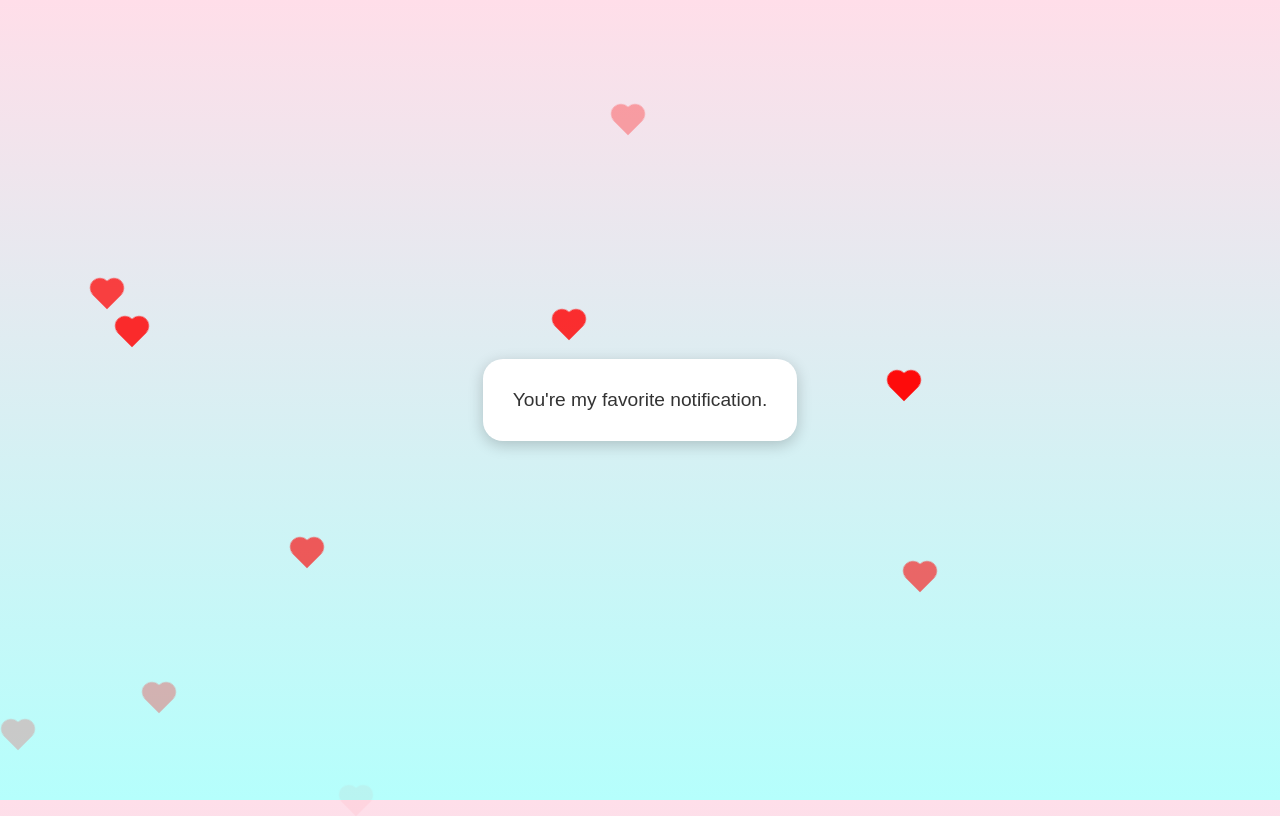
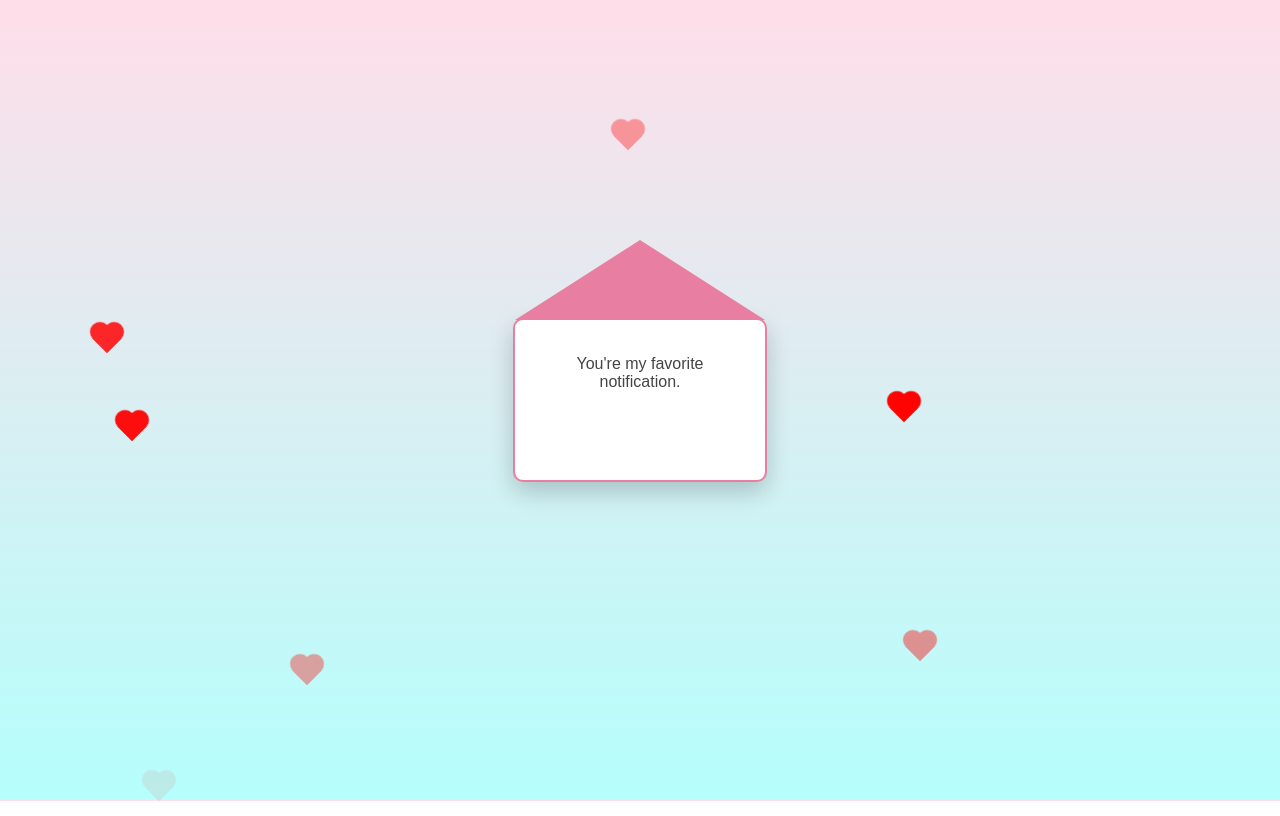
Before and after one commit to RFlittlejuice/Loveu, a plain HTML site: page index.html in a window 1280 px wide. Drawn offline with Linux system fonts and the light colour scheme.

Commit message:
Update index.html

```diff
--- a/index.html
+++ b/index.html
@@ -2,47 +2,71 @@
 <head>
   <meta charset="UTF-8" />
   <meta name="viewport" content="width=device-width, initial-scale=1.0" />
-  <title>Digital Love Letter</title>
+  <title>Animated Love Letter</title>
   <style>
     body {
       margin: 0;
+      padding: 0;
       background: linear-gradient(to bottom, #ffdee9, #b5fffc);
+      height: 100vh;
+      display: flex;
+      justify-content: center;
+      align-items: center;
+      overflow: hidden;
       font-family: 'Arial', sans-serif;
-      overflow: hidden;
-      display: flex;
-      align-items: center;
-      justify-content: center;
-      height: 100vh;
-      position: relative;
-    }.message-box {
-  background: white;
-  border-radius: 20px;
-  padding: 30px;
-  max-width: 300px;
-  text-align: center;
-  box-shadow: 0 4px 15px rgba(0,0,0,0.2);
-  animation: fadeInUp 2s ease forwards;
+    }.envelope {
+  width: 250px;
+  height: 160px;
+  position: relative;
+  background: #fff;
+  border: 2px solid #e87ea1;
+  border-radius: 10px;
+  box-shadow: 0 10px 25px rgba(0, 0, 0, 0.2);
+  z-index: 2;
 }
 
-.message {
-  font-size: 1.2em;
-  color: #333;
-  opacity: 0;
-  animation: reveal 2s ease forwards;
-  animation-delay: 1s;
+.flap {
+  position: absolute;
+  top: 0;
+  left: 0;
+  width: 100%;
+  height: 100%;
+  background: #e87ea1;
+  clip-path: polygon(0 0, 100% 0, 50% 50%);
+  transform-origin: top;
+  animation: openFlap 2s ease forwards;
+  z-index: 3;
 }
 
-@keyframes reveal {
-  to {
-    opacity: 1;
-  }
+@keyframes openFlap {
+  0% { transform: rotateX(0deg); }
+  100% { transform: rotateX(-180deg); }
 }
 
-@keyframes fadeInUp {
-  from {
-    opacity: 0;
-    transform: translateY(20px);
-  }
+.letter {
+  position: absolute;
+  top: 20px;
+  left: 10px;
+  width: 230px;
+  height: 120px;
+  background: white;
+  border-radius: 10px;
+  padding: 15px;
+  box-sizing: border-box;
+  opacity: 0;
+  transform: translateY(20px);
+  animation: showLetter 2s ease 2s forwards;
+  z-index: 1;
+}
+
+.letter p {
+  margin: 0;
+  font-size: 16px;
+  color: #444;
+  text-align: center;
+}
+
+@keyframes showLetter {
   to {
     opacity: 1;
     transform: translateY(0);
@@ -56,6 +80,7 @@
   background: red;
   transform: rotate(45deg);
   animation: float 6s linear infinite;
+  z-index: 0;
 }
 
 .heart::before, .heart::after {
@@ -71,6 +96,7 @@
   top: -10px;
   left: 0;
 }
+
 .heart::after {
   left: -10px;
   top: 0;
@@ -93,10 +119,12 @@
   </style>
 </head>
 <body>
-  <div class="message-box">
-    <div class="message">You're my favorite notification.</div>
+  <div class="envelope">
+    <div class="flap"></div>
+    <div class="letter">
+      <p>You're my favorite notification.</p>
+    </div>
   </div>  <script>
-    // Gera corações animados aleatórios
     function createHeart() {
       const heart = document.createElement('div');
       heart.classList.add('heart');
@@ -107,6 +135,6 @@
       setTimeout(() => heart.remove(), 8000);
     }
 
-    setInterval(createHeart, 500);
+    setInterval(createHeart, 600);
   </script></body>
 </html>
```
